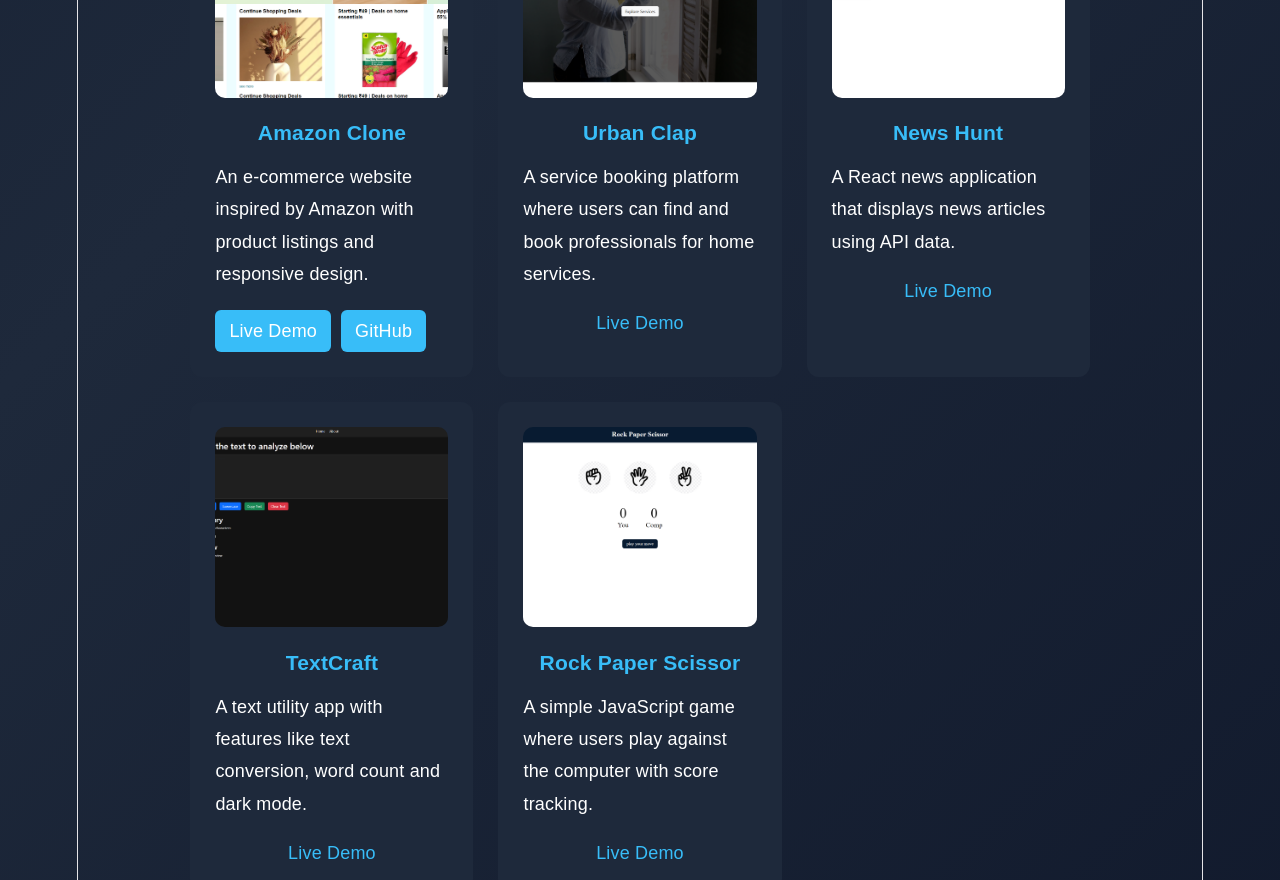
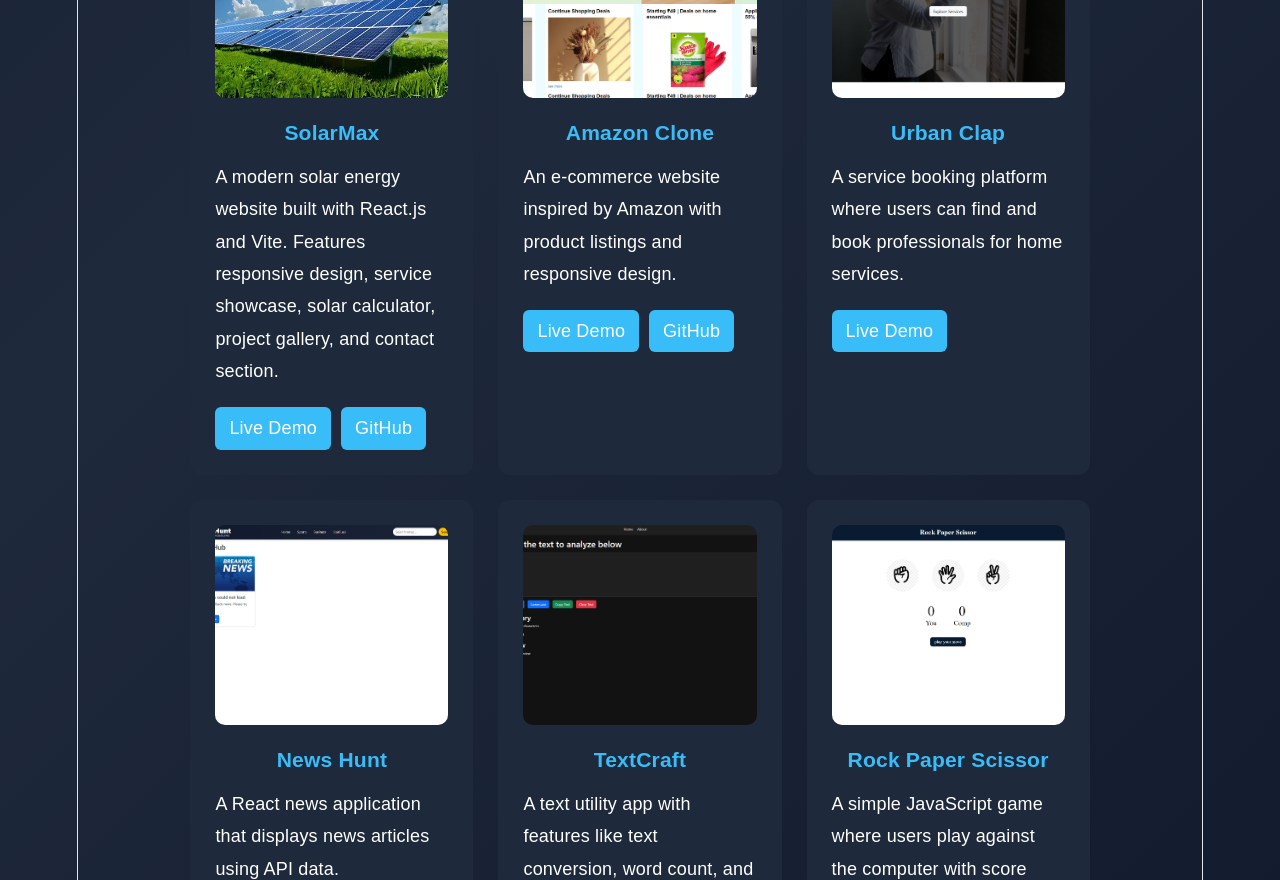
Before and after one commit to rajkumar-dev04/Raj-Portfolio, a React (Vite) app: page / in a window 1280 px wide. Shown: the part 1920-2800 px from the top of the page. Built offline with nearby package versions, Linux system fonts and the light colour scheme.

Commit message:
Added SolarMax project to portfolio

```diff
--- a/src/components/Projects.jsx
+++ b/src/components/Projects.jsx
@@ -3,24 +3,51 @@ import news from "../assets/news.png";
 import textcraft from "../assets/textcraft.png";
 import urbanclap from "../assets/urbanclap.png";
 import rps from "../assets/rps.png";
+import solarmax from "../assets/solarmax.png";
+
 function Projects() {
   return (
     <section id="projects" className="section">
       <h2>Projects</h2>
 
       <div className="projects">
+        <div className="card">
+          <img src={solarmax} alt="SolarMax" className="project-img" />
+          <h3>SolarMax</h3>
+          <p>
+            A modern solar energy website built with React.js and Vite. Features
+            responsive design, service showcase, solar calculator, project
+            gallery, and contact section.
+          </p>
+
+          <div className="project-links">
+            <a
+              href="https://solar-max.vercel.app"
+              target="_blank"
+              rel="noreferrer"
+            >
+              Live Demo
+            </a>
+
+            <a
+              href="https://github.com/rajkumar-dev04/Solar-Max"
+              target="_blank"
+              rel="noreferrer"
+            >
+              GitHub
+            </a>
+          </div>
+        </div>
 
         <div className="card">
           <img src={amazon} alt="Amazon Clone" className="project-img" />
           <h3>Amazon Clone</h3>
-
           <p>
-    An e-commerce website inspired by Amazon with product
-    listings and responsive design.
+            An e-commerce website inspired by Amazon with product listings and
+            responsive design.
           </p>
 
           <div className="project-links">
-
             <a
               href="https://amazon-clone-wcqt.vercel.app"
               target="_blank"
@@ -36,7 +63,6 @@ function Projects() {
             >
               GitHub
             </a>
-
           </div>
         </div>
 
@@ -44,9 +70,11 @@ function Projects() {
           <img src={urbanclap} alt="Urban Clap" className="project-img" />
           <h3>Urban Clap</h3>
           <p>
-            A service booking platform where users can find and
-            book professionals for home services.
+            A service booking platform where users can find and book
+            professionals for home services.
           </p>
+
+          <div className="project-links">
             <a
               href="https://urban-clap-rose.vercel.app"
               target="_blank"
@@ -55,14 +83,16 @@ function Projects() {
               Live Demo
             </a>
           </div>
+        </div>
 
         <div className="card">
           <img src={news} alt="News Hunt" className="project-img" />
           <h3>News Hunt</h3>
           <p>
-            A React news application that displays news articles
-            using API data.
+            A React news application that displays news articles using API data.
           </p>
+
+          <div className="project-links">
             <a
               href="https://news-hunt-alpha.vercel.app"
               target="_blank"
@@ -71,14 +101,17 @@ function Projects() {
               Live Demo
             </a>
           </div>
+        </div>
 
         <div className="card">
           <img src={textcraft} alt="TextCraft" className="project-img" />
           <h3>TextCraft</h3>
           <p>
-            A text utility app with features like text conversion,
-            word count and dark mode.
+            A text utility app with features like text conversion, word count,
+            and dark mode.
           </p>
+
+          <div className="project-links">
             <a
               href="https://text-craft-by-raj.vercel.app"
               target="_blank"
@@ -87,13 +120,17 @@ function Projects() {
               Live Demo
             </a>
           </div>
+        </div>
+
         <div className="card">
           <img src={rps} alt="Rock Paper Scissor" className="project-img" />
           <h3>Rock Paper Scissor</h3>
           <p>
-    A simple JavaScript game where users play against the computer
-    with score tracking.
+            A simple JavaScript game where users play against the computer with
+            score tracking.
           </p>
+
+          <div className="project-links">
             <a
               href="https://rps-by-raj.vercel.app"
               target="_blank"
@@ -103,6 +140,7 @@ function Projects() {
             </a>
           </div>
         </div>
+      </div>
     </section>
   );
 }
```
Also changed, not shown: src/assets/solarmax.png (added). Lines whose indentation alone changed are shown as unchanged.
